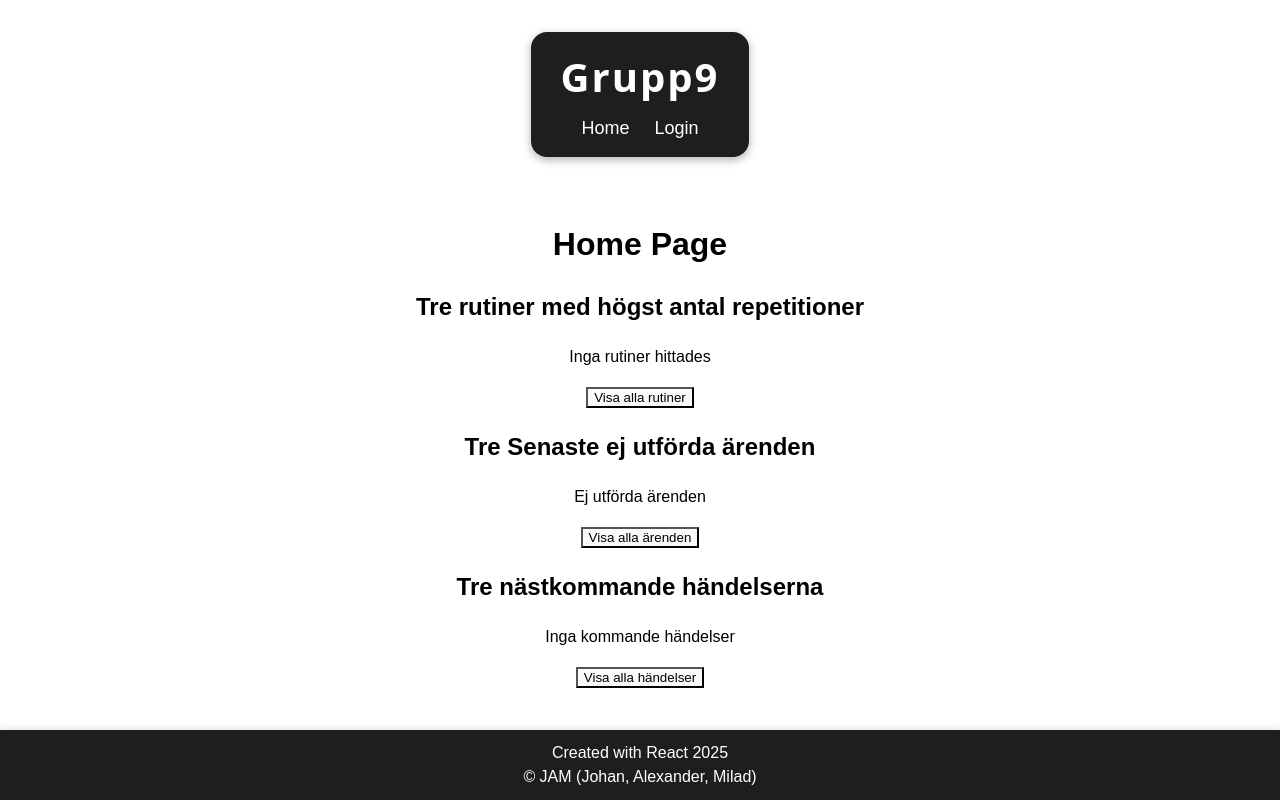
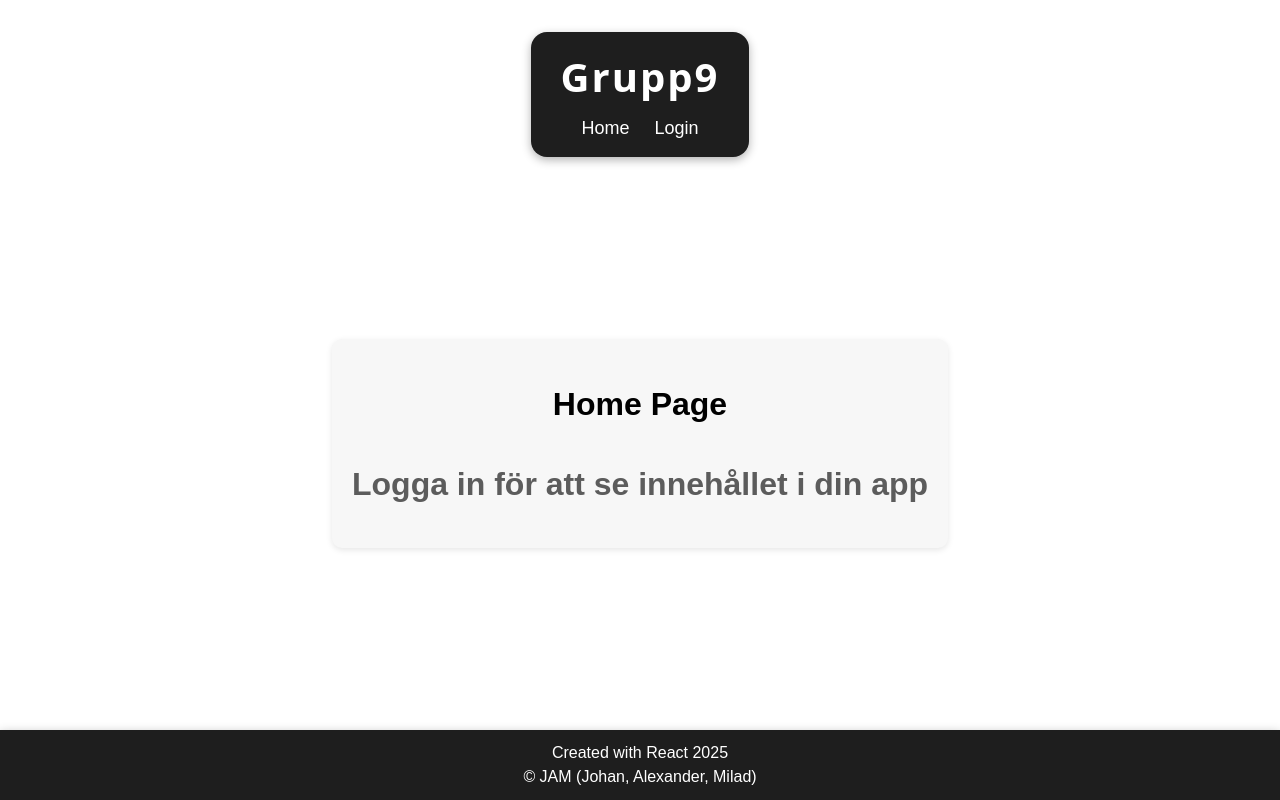
Before and after one commit to JohanSmirnoff/Grupp-9-Frontend_2, a React (Vite) app: page / in a window 1280 px wide. Built offline with nearby package versions, Linux system fonts and the light colour scheme; a web font is replaced by a local one.

Commit message:
lagt in css för skapa konto, login, topthree. även fixat en wtf för topthree (user)

```diff
--- /dev/null
+++ b/src/components/TopThree/TopThree.css
@@ -0,0 +1,74 @@
+.topthree-div {
+    max-width: 900px;
+  margin: 40px auto;
+  padding: 20px;
+  font-family: Arial, Helvetica, sans-serif;
+  width: 100%;
+  background: #f7f7f7;
+  border-radius: 10px;
+  box-shadow: 0 2px 6px rgba(0,0,0,0.1);
+  box-sizing: border-box;
+}
+
+.topthree-div h1, .topthree-div h2 {
+  text-align: center;
+  margin-bottom: 1rem;
+}
+
+.topthree-ul {
+  list-style: none;
+  padding: 0;
+  margin: 0 0 20px 0;
+  display: flex;
+  flex-direction: column;
+  gap: 15px;
+}
+
+.topthree-ul li {
+  background: #ffffff;
+  padding: 15px;
+  border-radius: 10px;
+  border-left: 6px solid #2196f3;
+  box-shadow: 0 2px 6px rgba(0,0,0,0.1);
+  font-size: 1rem;
+  transition: 0.3s;
+}
+
+.topthree-ul li:hover {
+  transform: translateX(3px);
+}
+
+.topthree-div button {
+  display: block;
+  margin: 0 auto 30px auto;
+  padding: 10px 20px;
+  background: #4caf50;
+  color: white;
+  border: none;
+  border-radius: 6px;
+  cursor: pointer;
+  font-size: 15px;
+  transition: 0.2s;
+}
+
+.topthree-div button:hover {
+  background: #43a047;
+}
+
+.topthree-div p {
+  text-align: center;
+  font-weight: 600;
+  color: #5c5c5c;
+  margin-bottom: 20px;
+}
+
+.topthree-div h2 {
+  margin-top: 2rem;
+  margin-bottom: 0.5rem;
+}
+
+.no-user-p {
+    font-size: 2rem;
+    font-weight: bold;
+    color: darkgrey;
+}
--- a/src/components/TopThree/TopThree.jsx
+++ b/src/components/TopThree/TopThree.jsx
@@ -1,6 +1,7 @@
 import { useNavigate } from 'react-router-dom'
 import { useEffect, useState, useContext } from 'react'
 import { IdentityPage } from '../../context/IdentityPage'
+import "./TopThree.css"
 
 const TopThree = () => {
   const navigate = useNavigate()
@@ -39,14 +40,16 @@ const TopThree = () => {
   }, [user?.email]);
 
   return (
-    <div>
+    <div className="topthree-div">
       <h1>Home Page</h1>
 
+      {!user ? <p className="no-user-p">Logga in för att se innehållet i din app</p> : (
+        <>
           <h2> Tre rutiner med högst antal repetitioner</h2>
 
           {topHabits.length === 0 && <p>Inga rutiner hittades</p>}
 
-      <ul>
+          <ul className="topthree-ul">
             {topHabits.map(habit => (
               <li key={habit.id}>
                 {habit.title} – {habit.count} repetitioner
@@ -62,7 +65,7 @@ const TopThree = () => {
 
           {latestTodos.length === 0 && <p> Ej utförda ärenden </p>}
 
-      <ul>
+          <ul className="topthree-ul">
             {latestTodos.map(todo => (
               <li
                 key={todo.id}
@@ -80,7 +83,7 @@ const TopThree = () => {
 
           {upcomingEvents.length === 0 && <p>Inga kommande händelser</p>}
 
-      <ul>
+          <ul className="topthree-ul">
             {upcomingEvents.map(event => (
               <li key={event.id}>
                 {event.title} – {event.date}
@@ -91,6 +94,8 @@ const TopThree = () => {
           <button onClick={() => navigate("/events")}>
             Visa alla händelser
           </button>
+        </>
+      )}
     </div>
   )
 }
--- a/src/components/login/Login.css
+++ b/src/components/login/Login.css
@@ -12,8 +12,9 @@ body {
   margin: 100px auto;
   padding: 30px;
   border-radius: 10px;
-  box-shadow: 0 0 15px rgba(255, 255, 255, 0.1);
+  box-shadow: 0 4 15px rgba(255, 255, 255, 0.1);
   text-align: center;
+  background: #f7f7f7;
 }
 
 /* Rubrik */
@@ -32,7 +33,7 @@ body {
 .input-box input {
   padding: 10px;
   border-radius: 5px;
-  border: none;
+  border: 1px;
   outline: none;
   font-size: 16px;
 }
--- a/src/pages/skapaKonto/SkapaKonto.css
+++ b/src/pages/skapaKonto/SkapaKonto.css
@@ -11,7 +11,7 @@ body {
   width: 350px;
   margin: 100px auto;
   padding: 30px;
-  background-color: #111;
+  background-color: #f7f7f7;
   border-radius: 10px;
   box-shadow: 0 0 15px rgba(255, 255, 255, 0.1);
   text-align: center;
```
Lines whose indentation alone changed are shown as unchanged.
